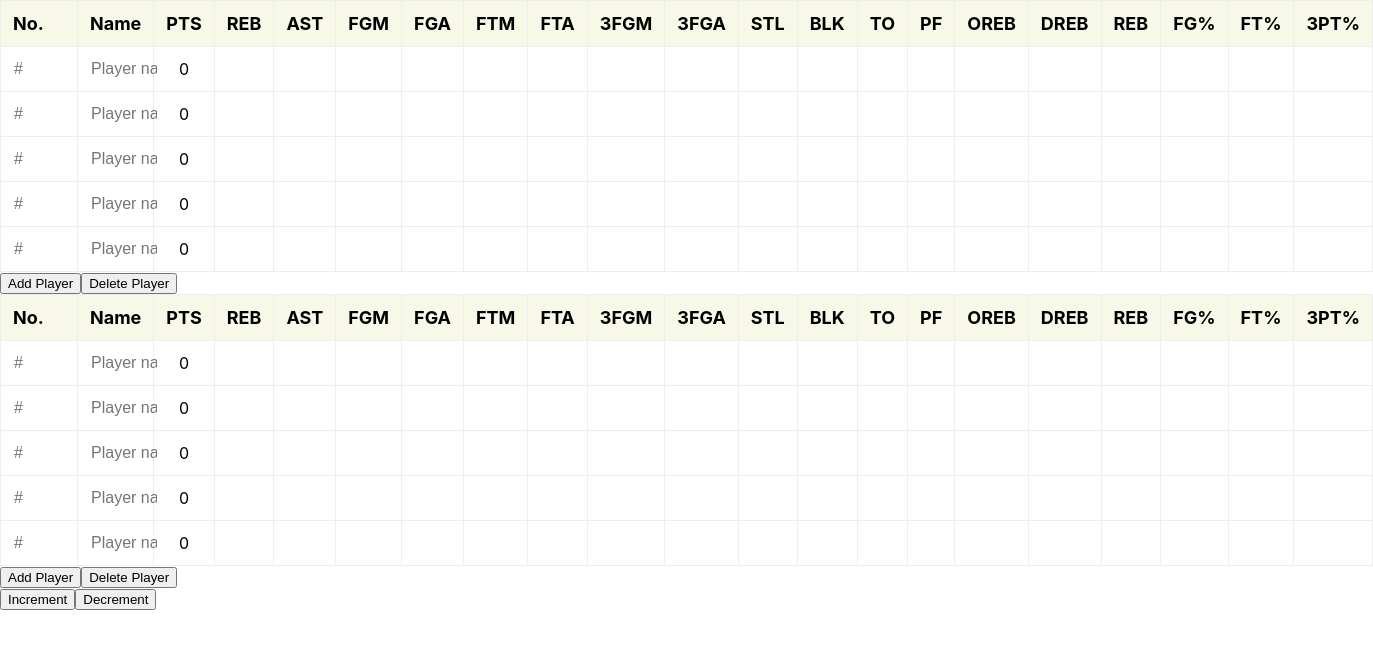
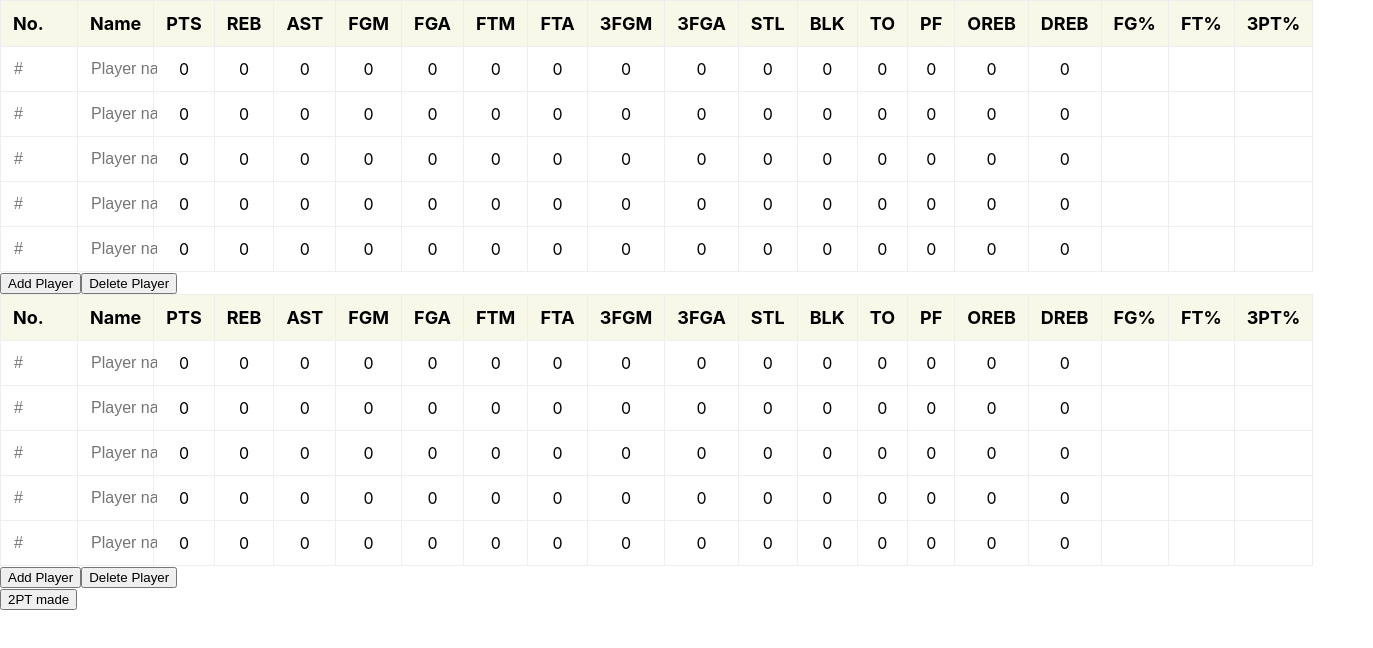
Before and after one commit to eshwarganesan/boxscore, a React (Create React App) app: page / in a window 1280 px wide. Shown: the top 648 px of the page, 1373 px wide, since content can reach past the window. Built offline with nearby package versions, Linux system fonts and the light colour scheme.

Commit message:
added starter console on the bottom of page. implemented basic button click and select feature to add desired stat to certain player, starting with 2ptmade

```diff
--- a/src/App.js
+++ b/src/App.js
@@ -1,9 +1,10 @@
 import "./App.css";
 import { useState } from "react";
 import { Provider, useSelector, useDispatch } from "react-redux";
-import store from './store';
-import CounterButton from './CounterButton';
-import { newRow, deleteRow } from "./boxSlice";
+import store from "./store";
+import Console from "./Console";
+import { newRow, deleteRow, handleAction } from "./boxSlice";
+import { clear } from "./consoleSlice";
 
 function TextInput() {
     const [data, setData] = useState(0);
@@ -30,18 +31,18 @@ function NumericInput() {
 
     const onChangeInput = (e) => {
         const value = e.target.value;
-        const sanitizedValue = value.replace(/[^0-9]/g, ''); // Remove non-numeric characters
+        const sanitizedValue = value.replace(/[^0-9]/g, ""); // Remove non-numeric characters
         setData(sanitizedValue);
-    }
+    };
 
     const handleKeyPress = (e) => {
-        const numericKeys = ['0', '1', '2', '3', '4', '5', '6', '7', '8', '9'];
-        const allowedKeys = ['Backspace', 'Delete', ...numericKeys];
+        const numericKeys = ["0", "1", "2", "3", "4", "5", "6", "7", "8", "9"];
+        const allowedKeys = ["Backspace", "Delete", ...numericKeys];
 
         if (!allowedKeys.includes(e.key)) {
-          e.preventDefault();
+            e.preventDefault();
         }
-      };
+    };
 
     return (
         <input
@@ -55,21 +56,36 @@ function NumericInput() {
             class="number"
         />
     );
-
 }
 
 function Table(props) {
     const dispatch = useDispatch();
-    console.log(JSON.stringify(store.getState(), null, 2));
     const team = props.team;
     const box = useSelector((state) => state.boxScore);
-
+    const consoleActions = useSelector((state) => state.console);
 
     const addPlayer = () => {
         dispatch(newRow(team));
     };
     const delPlayer = () => {
         dispatch(deleteRow(team));
+    };
+    const handleClick = (id) => {
+        if (Object.keys(consoleActions).length > 0) {
+            dispatch(clear());
+            for (const stat in consoleActions) {
+                if (stat in box[team][id]) {
+                    dispatch(
+                        handleAction({
+                            Team: team,
+                            player_id: id,
+                            column: stat,
+                            value: consoleActions[stat],
+                        })
+                    );
+                }
+            }
+        }
     };
 
     return (
@@ -94,7 +110,6 @@ function Table(props) {
                         <th>PF</th>
                         <th>OREB</th>
                         <th>DREB</th>
-                        <th>REB</th>
                         <th>FG%</th>
                         <th>FT%</th>
                         <th>3PT%</th>
@@ -102,29 +117,31 @@ function Table(props) {
                 </thead>
                 <tbody id={team}>
                     {box[team].map((player) => (
-                        <tr key={player.id}>
+                        <tr
+                            key={player.id}
+                            onClick={() => handleClick(player.id)}
+                        >
                             <td>
                                 <NumericInput />
                             </td>
                             <td>
                                 <TextInput />
                             </td>
-                            <td>{box[team][player.id].pts}</td>
-                            <td></td>
-                            <td></td>
-                            <td></td>
-                            <td></td>
-                            <td></td>
-                            <td></td>
-                            <td></td>
-                            <td></td>
-                            <td></td>
-                            <td></td>
-                            <td></td>
-                            <td></td>
-                            <td></td>
-                            <td></td>
-                            <td></td>
+                            <td>{box[team][player.id]["pts"]}</td>
+                            <td>{box[team][player.id]["reb"]}</td>
+                            <td>{box[team][player.id]["ast"]}</td>
+                            <td>{box[team][player.id]["fgm"]}</td>
+                            <td>{box[team][player.id]["fga"]}</td>
+                            <td>{box[team][player.id]["ftm"]}</td>
+                            <td>{box[team][player.id]["fta"]}</td>
+                            <td>{box[team][player.id]["3fgm"]}</td>
+                            <td>{box[team][player.id]["3fga"]}</td>
+                            <td>{box[team][player.id]["stl"]}</td>
+                            <td>{box[team][player.id]["blk"]}</td>
+                            <td>{box[team][player.id]["to"]}</td>
+                            <td>{box[team][player.id]["pf"]}</td>
+                            <td>{box[team][player.id]["oreb"]}</td>
+                            <td>{box[team][player.id]["dreb"]}</td>
                             <td></td>
                             <td></td>
                             <td></td>
@@ -147,7 +164,7 @@ function App() {
         <Provider store={store}>
             <Table team="Home" />
             <Table team="Away" />
-            <CounterButton />
+            <Console />
         </Provider>
     );
 }
--- a/src/Console.js
+++ b/src/Console.js
@@ -1,14 +1,14 @@
 // Console.js
 import React from "react";
 import { useDispatch } from "react-redux";
-import { increment, decrement } from "./boxSlice";
+import { made2pointer } from "./consoleSlice";
 
 const Console = () => {
     const dispatch = useDispatch();
 
     return (
         <div>
-            <button onClick={() => dispatch(increment())}>Increment</button>
+            <button onClick={() => dispatch(made2pointer())}>2PT made</button>
         </div>
     );
 };
--- a/src/boxSlice.js
+++ b/src/boxSlice.js
@@ -253,8 +253,17 @@ const boxSlice = createSlice({
                     return state;
             }
         },
+        handleAction: (state, action) => {
+            console.log(JSON.stringify(action.payload));
+            const team = action.payload.Team;
+            const id = action.payload.player_id;
+            const stat = action.payload.column;
+            const value = action.payload.value;
+            state[team][id][stat] += value;
+            return state;
+        },
     },
 });
 
-export const { increment, decrement, newRow, deleteRow } = boxSlice.actions;
+export const { increment, decrement, newRow, deleteRow, handleAction } = boxSlice.actions;
 export default boxSlice.reducer;
--- /dev/null
+++ b/src/consoleSlice.js
@@ -0,0 +1,19 @@
+import { createSlice } from "@reduxjs/toolkit";
+
+const consoleSlice = createSlice({
+  name: "console",
+  initialState: {},
+  reducers: {
+    made2pointer: (state) => {
+      state = {pts: 2, fgm: 1, fga: 1};
+      return state;
+    },
+    clear: (state) => {
+      state = {};
+      return state;
+    }
+  },
+});
+
+export const { made2pointer, clear } = consoleSlice.actions;
+export default consoleSlice.reducer;
--- a/src/store.js
+++ b/src/store.js
@@ -1,9 +1,13 @@
 // store.js
-import { configureStore } from "@reduxjs/toolkit";
+import { configureStore, combineReducers } from "@reduxjs/toolkit";
 import boxScoreReducer from "./boxSlice";
+import consoleReducer from "./consoleSlice";
+
+const rootReducer = combineReducers({
+    boxScore: boxScoreReducer,
+    console: consoleReducer,
+});
 
 export default configureStore({
-    reducer: {
-        boxScore: boxScoreReducer,
-    },
+    reducer: rootReducer,
 });
```
